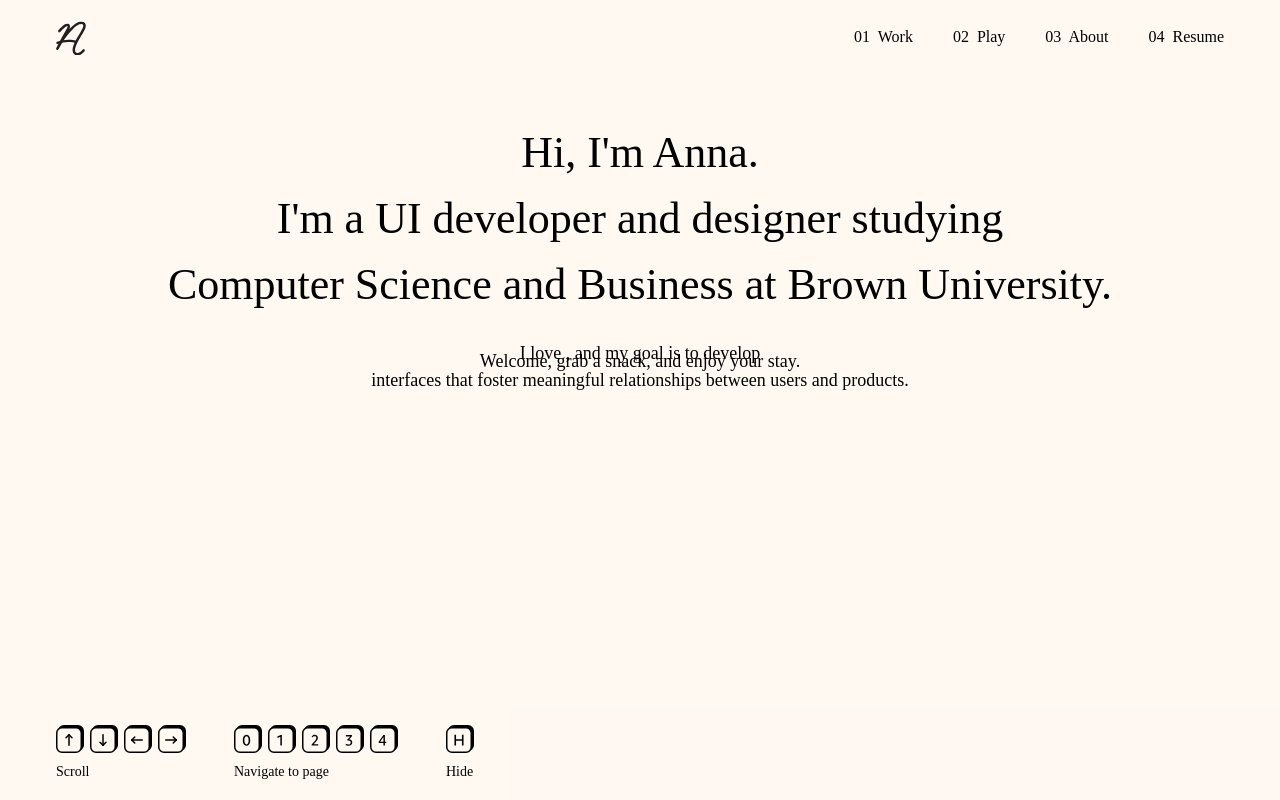
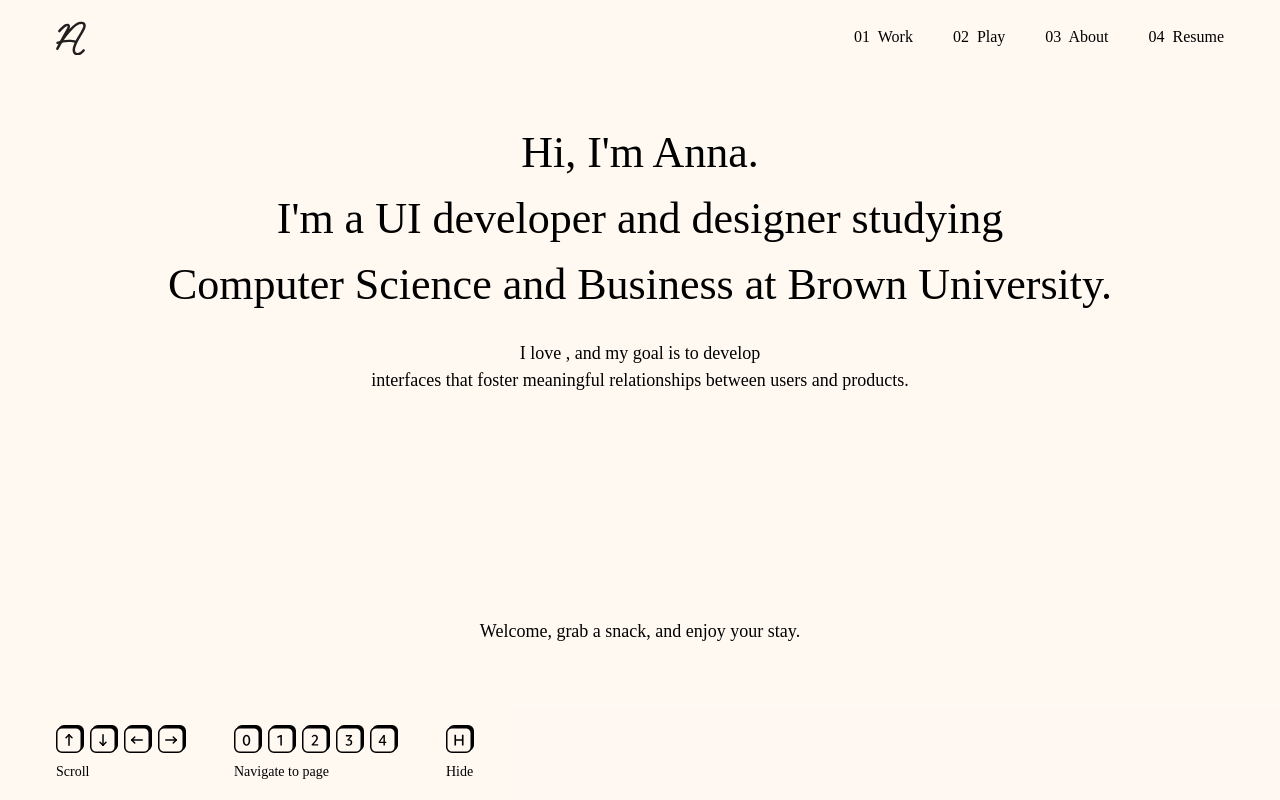
Before and after one commit to awang1245/anna-wang-portfolio, a React (Vite) app: page /#/ in a window 1280 px wide. Built offline with nearby package versions, Linux system fonts and the light colour scheme; a web font is replaced by a local one.

Commit message:
feat: compatible on other browsers now, gave sushi belt height

```diff
--- a/src/styles/Home.css
+++ b/src/styles/Home.css
@@ -27,6 +27,7 @@
 }
 
 .sushi-belt {
+  height: 200px;
   width: 100%;
   display: flex;
   justify-content: center;
@@ -36,46 +37,13 @@
 
 @media (width <= 1600px) {
   .sushi-belt {
+    height: 270px;
     display: flex;
     justify-content: center;
     position: relative;
     overflow-x: hidden;
   }
 }
-
-/* .marquee {
-  min-width: 1440px;
-  max-width: 1440px;
-  height: 200px;
-  width: 100%;
-  top: 8%;
-  position: absolute;
-  overflow: hidden;
-}
-
-.marquee div {
-  display: flex;
-  align-items: end;
-  gap: 72px;
-  width: 200%;
-  position: absolute;
-  animation: marquee 35.5s linear infinite;
-  overflow: hidden;
-}
-
-.marquee span {
-  float: right;
-  width: 100%;
-}
-
-@keyframes marquee {
-  0% {
-    right: 0;
-  }
-  100% {
-    right: -100%;
-  }
-} */
 
 .home p,
 .welcome {
```
